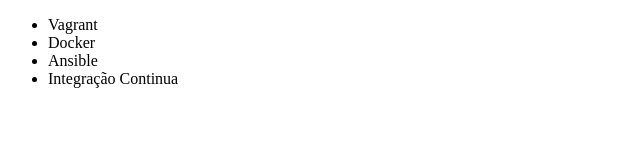
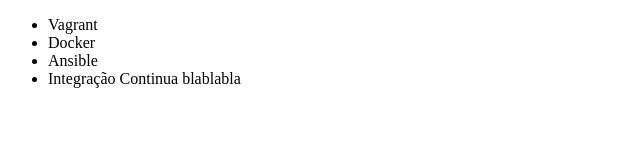
Before and after one commit to GabrielValerio01/alura-git, a plain HTML site: page index.html in a window 1280 px wide. Shown: the full height of the page, 0-640 px from the left. Drawn offline with Linux system fonts and the light colour scheme.

Commit message:
renomeando curso

```diff
--- a/index.html
+++ b/index.html
@@ -9,7 +9,7 @@
         <li>Vagrant</li>
         <li>Docker</li>
         <li>Ansible</li>
-        <li>Integração Continua</li>
+        <li>Integração Continua blablabla</li>
     </ul>
 </body>
 </html>
```
